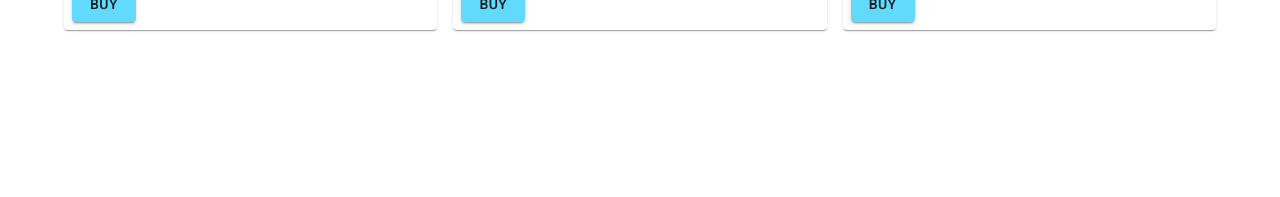
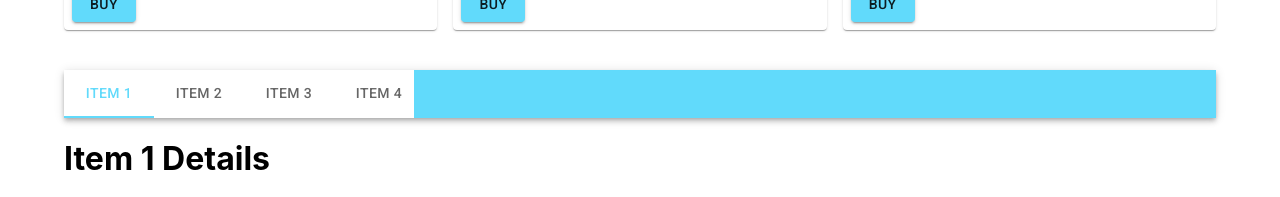
Before and after one commit to YuliaDobrova/mui-react-practice-app, a React (Create React App) app: page / in a window 1280 px wide. Shown: the part 1332-1529 px from the top of the page. Before the commit the page ends 1402 px from the top, so only its background shows below. Built offline with nearby package versions, Linux system fonts and the light colour scheme.

Commit message:
tabs added

```diff
--- a/src/components/App.jsx
+++ b/src/components/App.jsx
@@ -6,6 +6,7 @@ import GoodsList from "./GoodsList";
 import Search from "./Search";
 import Header from "./Header";
 import { Basket } from "./Basket";
+import TabsComponent from "./TabsComponent";
 // import BasketList from "./BasketList";   более не используется
 // import Snack from "./Snack";
 
@@ -96,6 +97,7 @@ const App = () => {
         <Search value={search} onChange={handleChange} />
         <GoodsList goods={products} setOrder={addToOrder} />
         {/* <BasketList order={order} removeFromOrder={removeFromOrder} /> */}
+        <TabsComponent />
       </Container>
       <Basket
         order={order}
--- /dev/null
+++ b/src/components/TabsComponent.jsx
@@ -0,0 +1,55 @@
+import { useState } from "react";
+import { Tabs, Tab, AppBar, Box } from "@mui/material";
+
+export default function TabsComponent() {
+  const [value, setValue] = useState(0);
+
+  const handleTabs = (event, newValue) => {
+    setValue(newValue);
+  };
+
+  return (
+    <div>
+      <AppBar position="static" sx={{ display: "flex" }}>
+        <Box
+          // sx={{ borderBottom: 1, borderColor: "divider" }}
+          sx={{ maxWidth: { xs: 250, sm: 350 }, bgcolor: "background.paper" }}
+        >
+          <Tabs
+            value={value}
+            onChange={handleTabs}
+            variant="scrollable"
+            scrollButtons="auto"
+            aria-label="scrollable auto tabs example"
+          >
+            <Tab label="Item 1" />
+            <Tab label="Item 2" />
+            <Tab label="Item 3" />
+            <Tab label="Item 4" />
+            <Tab label="Item 5" />
+          </Tabs>
+        </Box>
+      </AppBar>
+      <TabPanel value={value} index={0}>
+        Item 1 Details
+      </TabPanel>
+      <TabPanel value={value} index={1}>
+        Item 2 Details
+      </TabPanel>
+      <TabPanel value={value} index={2}>
+        Item 3 Details
+      </TabPanel>
+      <TabPanel value={value} index={3}>
+        Item 4 Details
+      </TabPanel>
+      <TabPanel value={value} index={4}>
+        Item 5 Details
+      </TabPanel>
+    </div>
+  );
+}
+
+function TabPanel(props) {
+  const { children, value, index } = props;
+  return <div>{value === index && <h1>{children}</h1>}</div>;
+}
```
